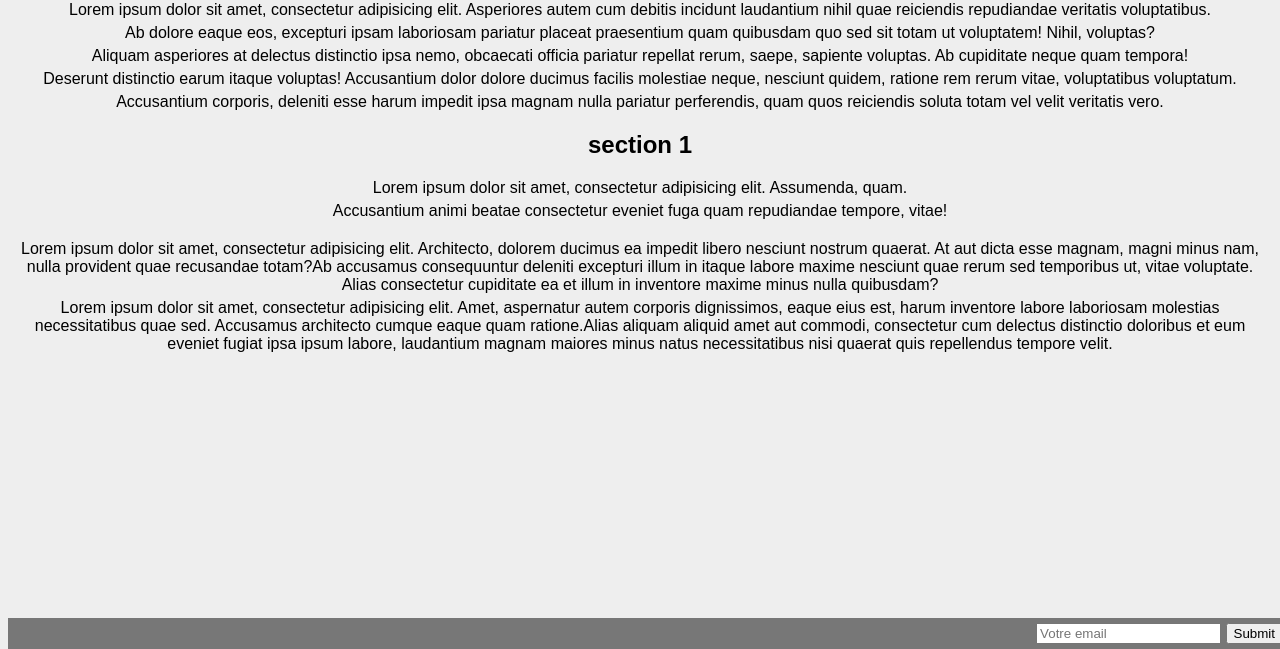
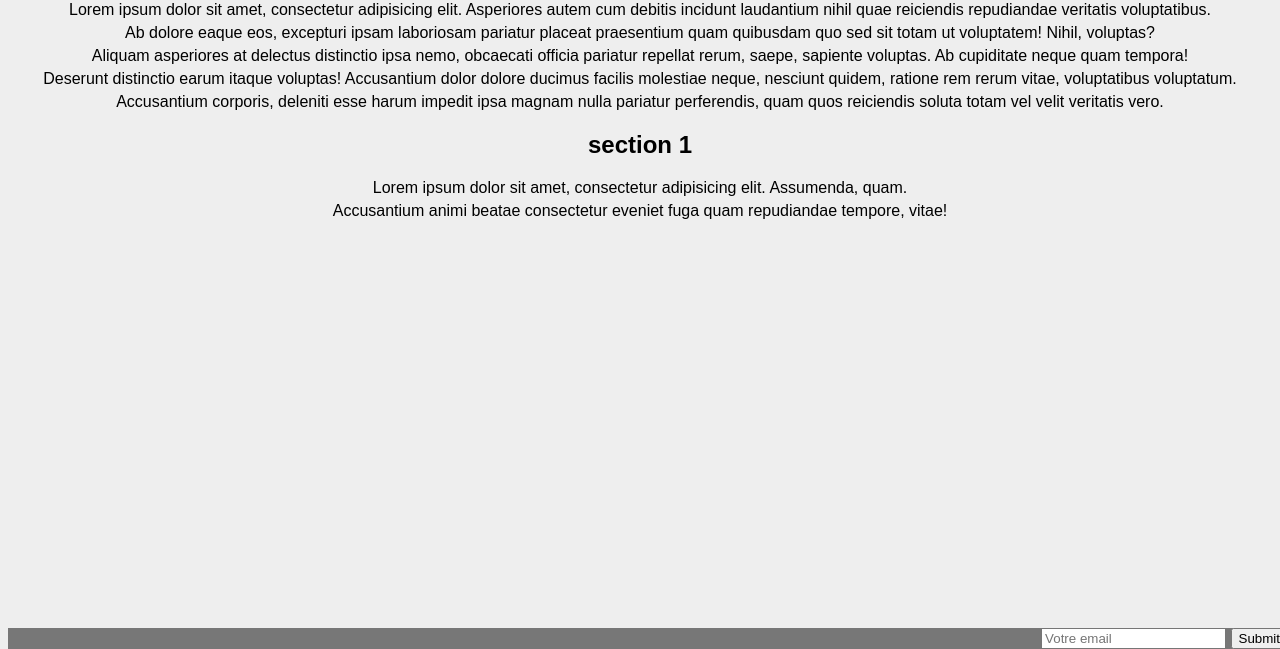
Before and after one commit to 1-louis/projet-test-git, a plain HTML site: page index.html in a window 1280 px wide. Shown: the part 151-800 px from the top of the page. Drawn offline with Linux system fonts and the light colour scheme.

Commit message:
Revert "pour l'exempe"
This reverts commit 29151c10dd940cc1550590c37a10f49be048efb5.

bonjour#

```diff
--- a/index.html
+++ b/index.html
@@ -39,11 +39,6 @@
             <h2>section 1</h2>
             <p>Lorem ipsum dolor sit amet, consectetur adipisicing elit. Assumenda, quam.</p>
             <p>Accusantium animi beatae consectetur eveniet fuga quam repudiandae tempore, vitae!</p>
-            <h2 class="section2"></h2>
-            <p><span>Lorem ipsum dolor sit amet, consectetur adipisicing elit. Architecto, dolorem ducimus ea impedit libero nesciunt nostrum quaerat. At aut dicta esse magnam, magni minus nam, nulla provident quae recusandae totam?</span><span>Ab accusamus consequuntur deleniti excepturi illum in itaque labore maxime nesciunt quae rerum sed temporibus ut, vitae voluptate. Alias consectetur cupiditate ea et illum in inventore maxime minus nulla quibusdam?</span>
-            </p>
-            <p><span>Lorem ipsum dolor sit amet, consectetur adipisicing elit. Amet, aspernatur autem corporis dignissimos, eaque eius est, harum inventore labore laboriosam molestias necessitatibus quae sed. Accusamus architecto cumque eaque quam ratione.</span><span>Alias aliquam aliquid amet aut commodi, consectetur cum delectus distinctio doloribus et eum eveniet fugiat ipsa ipsum labore, laudantium magnam maiores minus natus necessitatibus nisi quaerat quis repellendus tempore velit.</span>
-            </p>
         </main>
         <footer>
             <form action="">
--- a/style.css
+++ b/style.css
@@ -56,5 +56,4 @@ footer{
 }
 form{
     float: right;
-    padding: 5px;
 }
```
